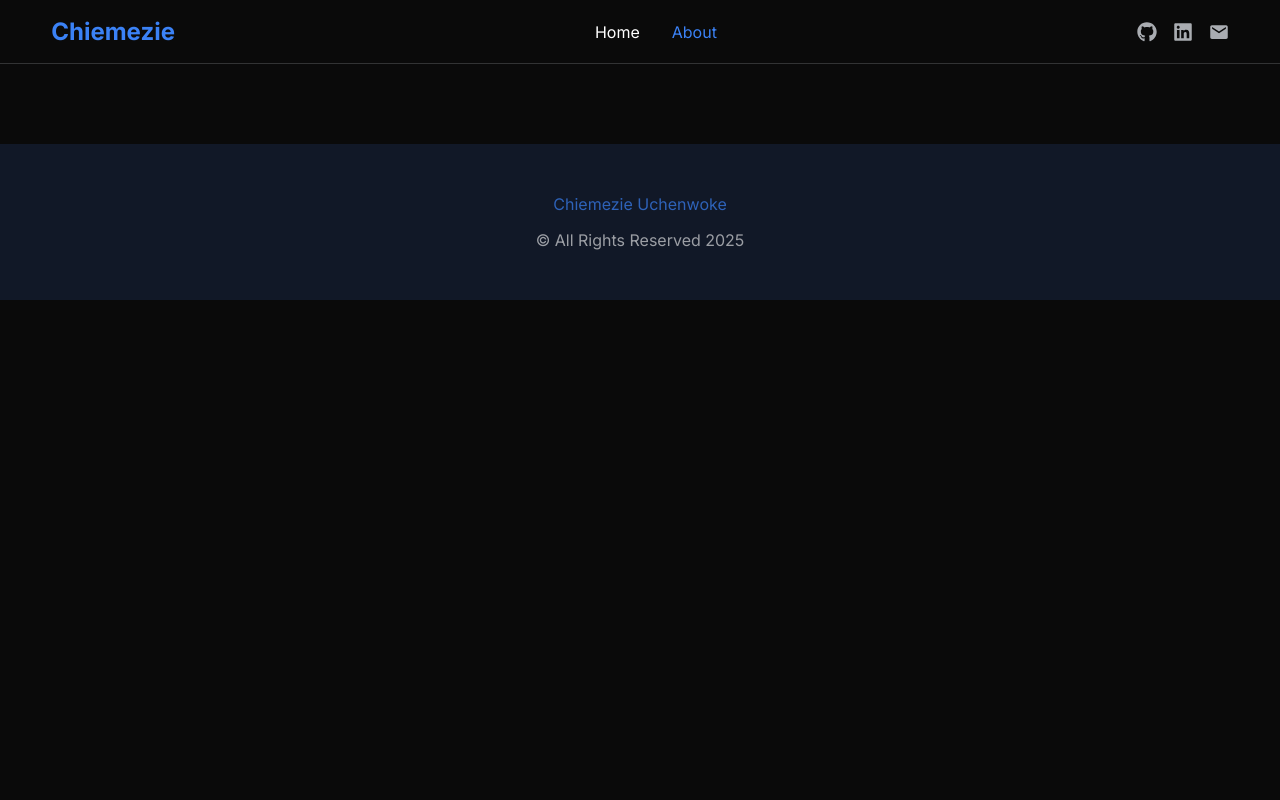
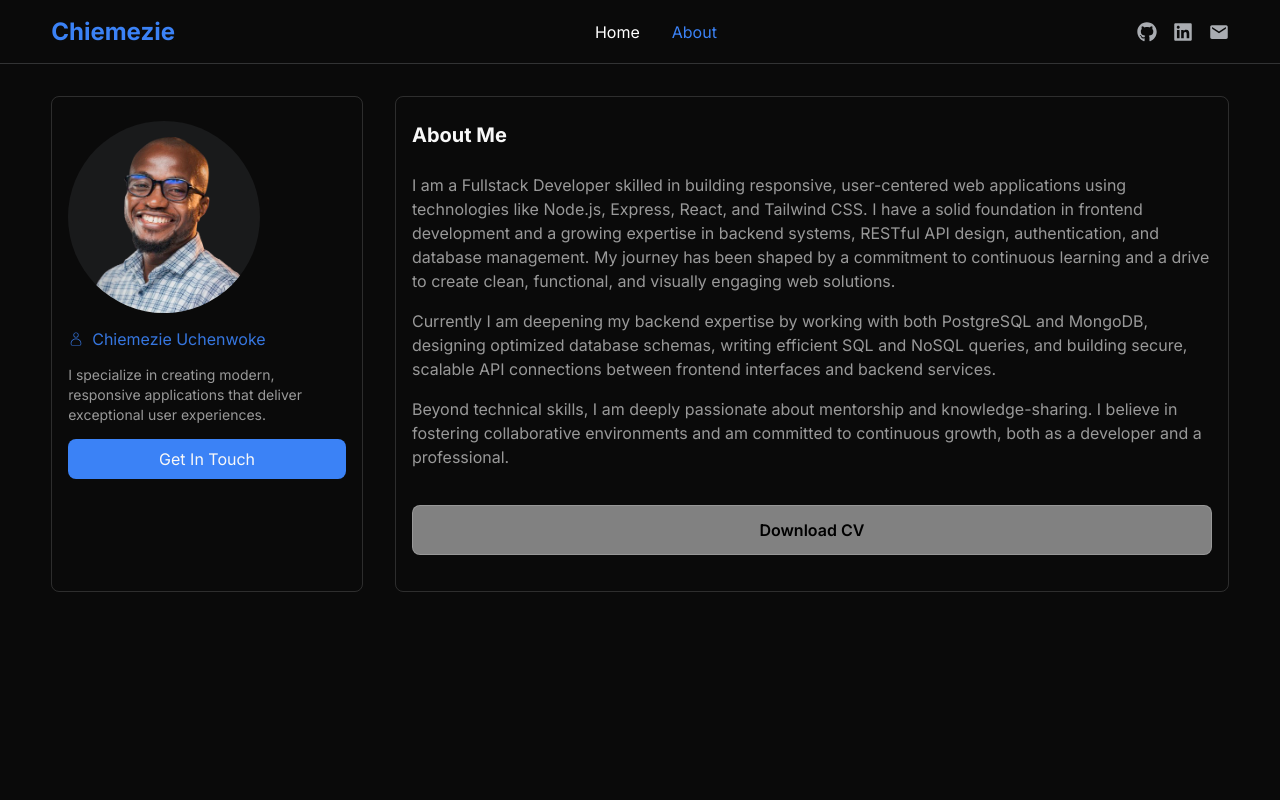
Before and after one commit to Chiemezie-Uchenwoke/portfolio, a React (Vite) app: page /about in a window 1280 px wide. Shown: the top 800 px of the page. Built offline with nearby package versions, Linux system fonts and the light colour scheme.

Commit message:
Complete about page

```diff
--- a/src/components/AboutMe/AboutMe.jsx
+++ b/src/components/AboutMe/AboutMe.jsx
@@ -1,7 +1,63 @@
+import myPic from "../../assets/chiemezie-uche.png";
+import { CiUser } from "react-icons/ci";
+
 const AboutMe = () => {
     return (
-        <div>
+        <div className="h-[calc(100vh-4rem)] ">
+            <div
+                className="container flex flex-col md:flex-row gap-8 mt-8"
+            >
+                <div className="border border-white-shade/15 rounded-lg w-full md:w-[20rem] flex flex-col gap-3.5 py-6 px-4">
+                    <div className="w-48 h-48 rounded-full overflow-hidden bg-dark-gray/10">
+                        <img
+                            src={myPic}
+                            alt="Chiemezie Uchenwoke's picture"
+                            className="w-full h-full object-cover relative top-4"
+                        />
+                    </div>
 
+                    <h4 className="text-pri-blue/90 flex items-center gap-2 self-start">
+                        <CiUser /> Chiemezie Uchenwoke
+                    </h4>
+
+                    <p className="text-white-shade/60 text-sm">
+                        I specialize in creating modern, responsive applications that deliver exceptional user experiences.
+                    </p>
+
+                    <a
+                        href="mailto:uchenwoke.chiemezie@gmail.com?subject=Project%20Inquiry"
+                        target="_blank"
+                        rel="noopener noreferrer"
+                        className="text-white-shade bg-pri-blue inline-block w-full py-2 px-10 text-center capitalize rounded-lg hover:bg-pri-blue/80 duration-300"
+                    >
+                        get in touch
+                    </a>
+                </div>
+
+                <div className="w-full md:w-[calc(100%-20rem)] h-auto overflow-auto flex flex-col gap-6 border border-white-shade/15 py-6 px-4 rounded-lg">
+                    <h2 className="capitalize text-white-shade font-bold sm:text-lg lg:text-xl">about me</h2>
+
+                    <div className="text-white-shade/60 text-sm min-[900px]:text-base flex flex-col gap-4">
+                        <p>
+                            I am a Fullstack Developer skilled in building responsive, user-centered web applications using technologies like Node.js, Express, React, and Tailwind CSS. I have a solid foundation in frontend development and a growing expertise in backend systems, RESTful API design, authentication, and database management. My journey has been shaped by a commitment to continuous learning and a drive to create clean, functional, and visually engaging web solutions.
+
+
+                        </p>
+
+                        <p>
+                            Currently I am deepening my backend expertise by working with both PostgreSQL and MongoDB, designing optimized database schemas, writing efficient SQL and NoSQL queries, and building secure, scalable API connections between frontend interfaces and backend services.
+                        </p>
+
+                        <p>
+                            Beyond technical skills, I am deeply passionate about mentorship and knowledge-sharing. I believe in fostering collaborative environments and am committed to continuous growth, both as a developer and a professional.
+                        </p>
+                    </div>
+
+                    <button className="border border-white-shade/20 bg-white-shade/50 my-3 py-3 rounded-lg font-semibold cursor-pointer hover:bg-white-shade/65 duration-300 active:scale-95">
+                        Download CV
+                    </button>
+                </div>
+            </div>
         </div>
     )
 }
```
